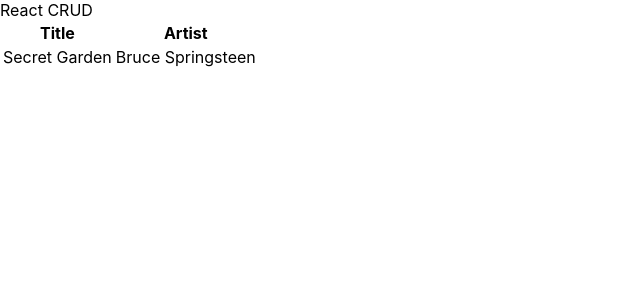
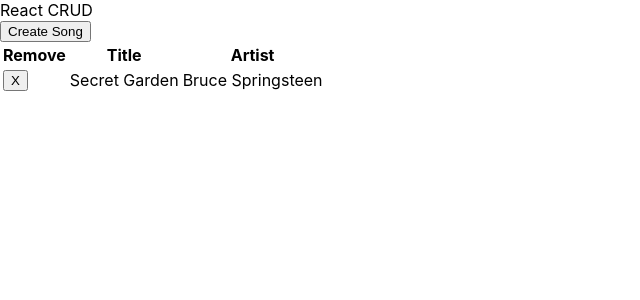
Before and after one commit to jpbarbosa/react-crud-ts, a React (Create React App) app: page / in a window 1280 px wide. Shown: the top 300 px of the page, without its empty margins (0-640 px from the left). Built offline with nearby package versions, Linux system fonts and the light colour scheme; data requests are answered from the project's data file.

Commit message:
Add methods to create and remove records

```diff
--- a/src/pages/songs/index.tsx
+++ b/src/pages/songs/index.tsx
@@ -4,11 +4,25 @@ import { Song } from '../../entities/Song';
 
 export const Songs = () => {
   const [records, setRecords] = useState<Song[]>([]);
+  const api = 'http://localhost:4000';
   const path = 'songs';
 
   const fetch = async () => {
-    const result = await axios.get<Song[]>(`http://localhost:4000/${path}`);
+    const result = await axios.get<Song[]>(`${api}/${path}`);
     setRecords(result.data);
+  };
+
+  const create = async () => {
+    await axios.post<Song>(`${api}/${path}`, {
+      title: 'One',
+      artist: 'U2',
+    });
+    fetch();
+  };
+
+  const remove = async (record: Song) => {
+    await axios.delete<Song>(`${api}/${path}/${record.id}`);
+    fetch();
   };
 
   useEffect(() => {
@@ -16,17 +30,28 @@ export const Songs = () => {
   }, []);
 
   return (
+    <div>
+      <button onClick={create}>Create Song</button>
       <table>
+        <thead>
           <tr>
+            <th>Remove</th>
             <th>Title</th>
             <th>Artist</th>
           </tr>
+        </thead>
+        <tbody>
           {records.map((record) => (
             <tr key={record.id}>
+              <td>
+                <button onClick={() => remove(record)}>X</button>
+              </td>
               <td>{record.title}</td>
               <td>{record.artist}</td>
             </tr>
           ))}
+        </tbody>
       </table>
+    </div>
   );
 };
```
Lines whose indentation alone changed are shown as unchanged.
